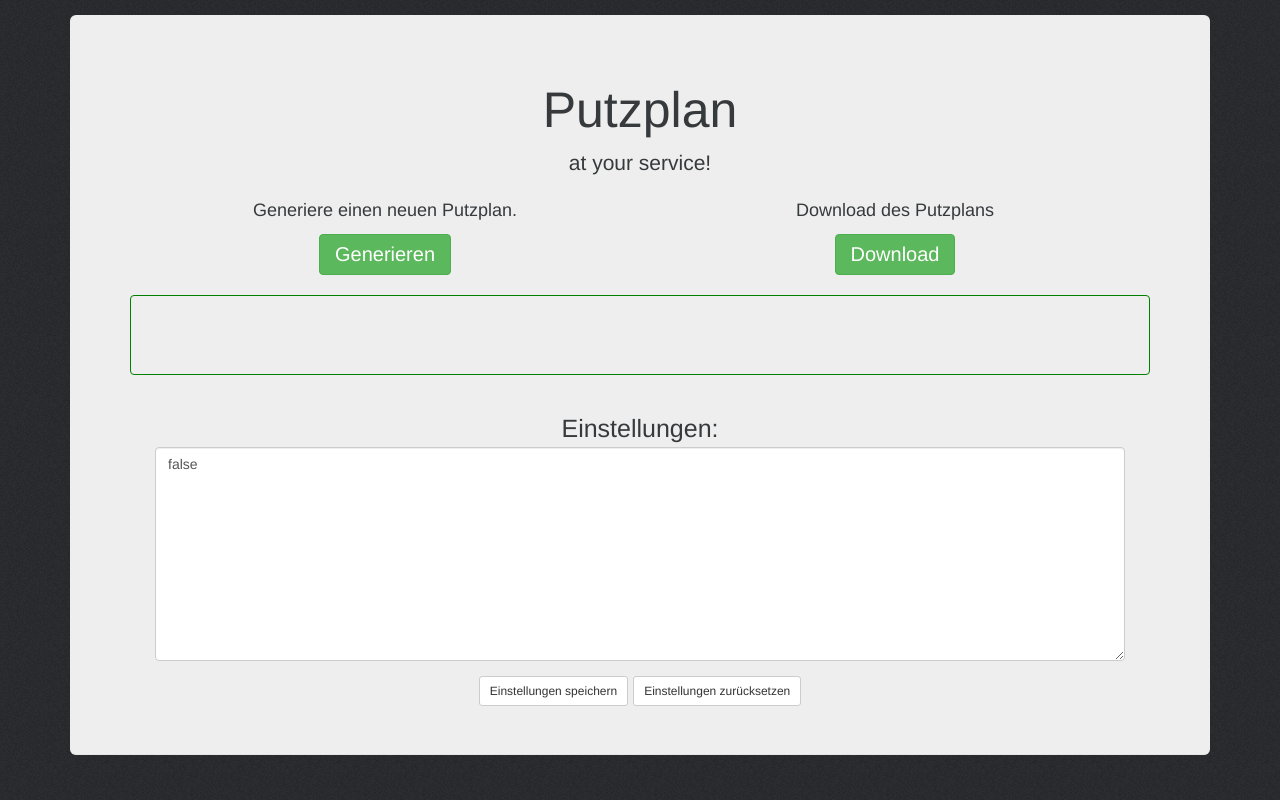
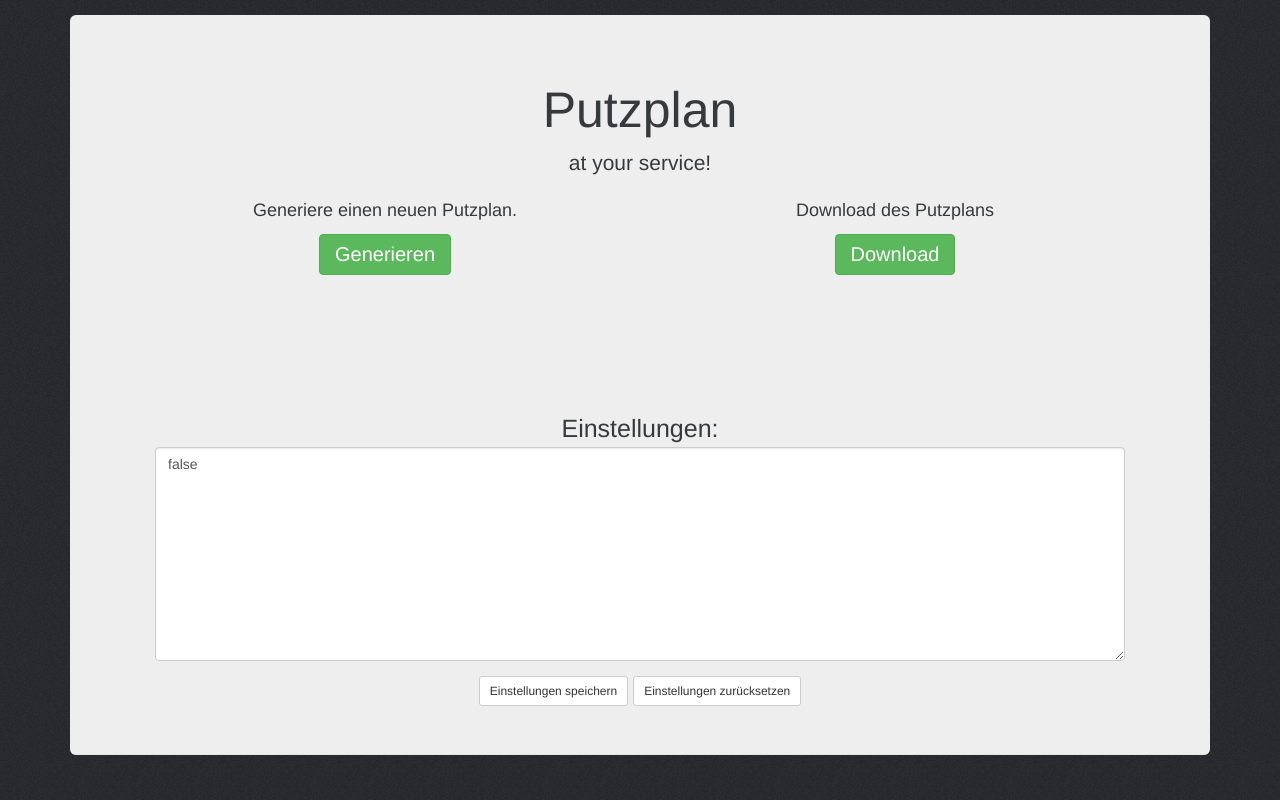
Before and after one commit to Kruecke/Putzplan, a PHP site: page / in a window 1280 px wide. Run offline with PHP 8.4, Linux system fonts and the light colour scheme.

Commit message:
Deleted border from message box.

```diff
--- a/client/css/app.css
+++ b/client/css/app.css
@@ -53,7 +53,6 @@ body{
     display:none;
 }
 #malert{
-	border:1px solid green;
 	margin-top: 20px;
 	min-height: 80px;
 }
```
